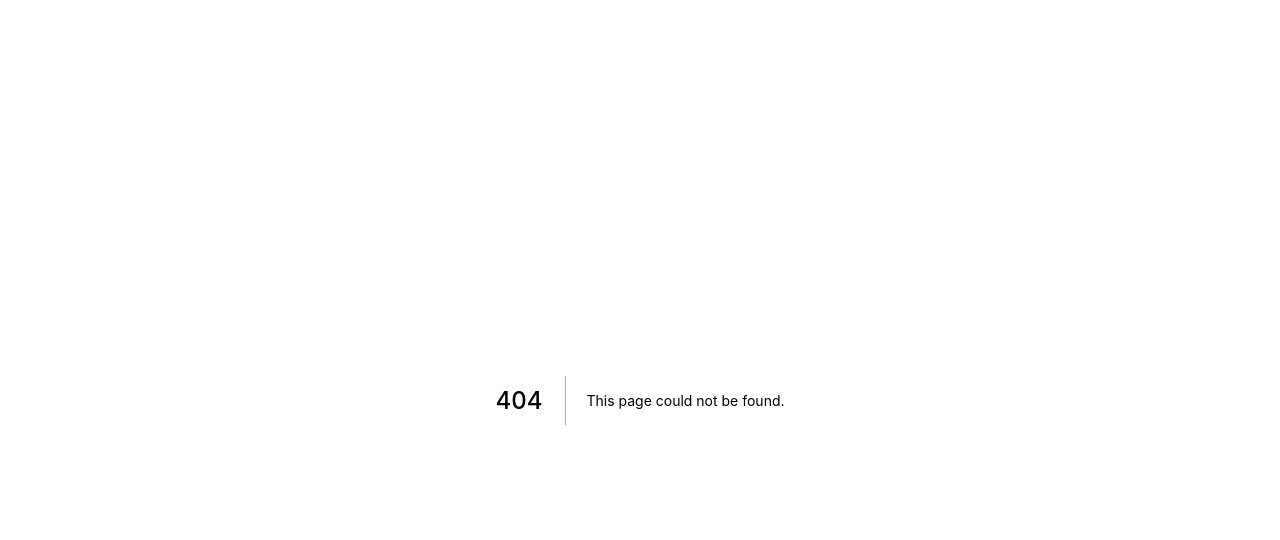
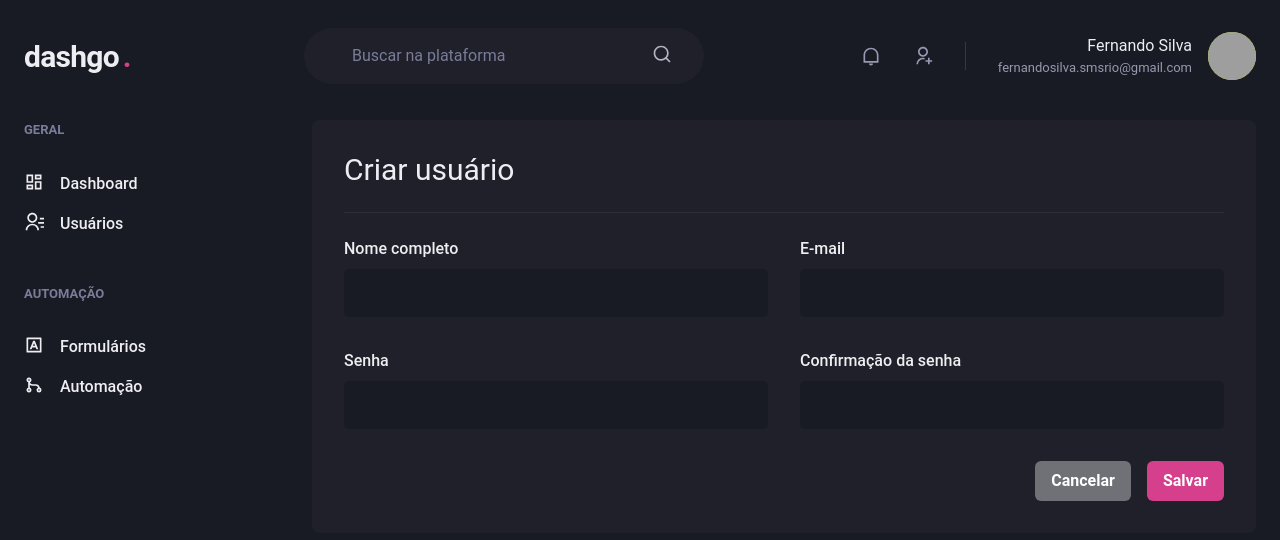
Before and after one commit to yarnando/dashboard, a Next.js app: page /users/create in a window 1280 px wide. Before the commit this address had no page. Shown: the top 540 px of the page. Built offline with nearby package versions, Linux system fonts and the light colour scheme; grey boxes are pictures that could not be loaded.

Commit message:
feat(signup): signup page created

```diff
--- /dev/null
+++ b/src/pages/users/create.tsx
@@ -0,0 +1,58 @@
+import { Box, Button, Divider, Flex, Heading, HStack, SimpleGrid, VStack } from "@chakra-ui/react";
+import { Input } from "../../components/Form/Input";
+
+import Header from "../../components/Header";
+import Sidebar from "../../components/Sidebar";
+
+export default function CreateUser() {
+    return (
+        <Box>
+            <Header />
+
+            <Flex w="100%" my="6" maxWidth={1480} mx="auto" px="6">
+                <Sidebar/>
+
+                <Box flex="1" borderRadius={8} bg="gray.800" p="8">
+                    <Heading size="lg" fontWeight="normal">
+                        Criar usuário
+                    </Heading>
+
+                    <Divider my="6" borderColor="gray.700" />
+
+                    <VStack spacing="8">
+
+                        <SimpleGrid minChildWidth="240px" spacing="8" w="100%">
+                            <Input name="name" label="Nome completo" />
+                            <Input name="email" label="E-mail" />
+                        </SimpleGrid>
+
+                        <SimpleGrid minChildWidth="240px" spacing="8" w="100%">
+                            <Input name="password" type="password" label="Senha" />
+                            <Input name="password_confirmation" type="password" label="Confirmação da senha" />
+                        </SimpleGrid>
+
+                    </VStack>
+
+                    <Flex
+                        mt="8"
+                        justify="flex-end"
+                    >
+                        <HStack spacing="4">
+                            <Button
+                                colorScheme="whiteAlpha"
+                            >
+                                Cancelar
+                            </Button>
+                            <Button
+                                colorScheme="pink"
+                            >
+                                Salvar
+                            </Button>
+                        </HStack>
+                    </Flex>
+
+                </Box>
+            </Flex>
+        </Box>
+    )
+}
--- a/src/pages/users/index.tsx
+++ b/src/pages/users/index.tsx
@@ -14,7 +14,7 @@
                 <Sidebar/>
 
                 <Box flex="1" borderRadius={8} bg="gray.800" p="8">
-                    <Flex mb="8" justify="space-between" align="center">
+                    <Flex mb="8" align="center">
                         <Heading size="lg" fontWeight="normal">
                             Usuários
                         </Heading>
@@ -78,7 +78,7 @@
                         </Tbody>
                     </Table>
 
-                    <Pagination
+                    <Pagination/>
 
                 </Box>
             </Flex>
```
